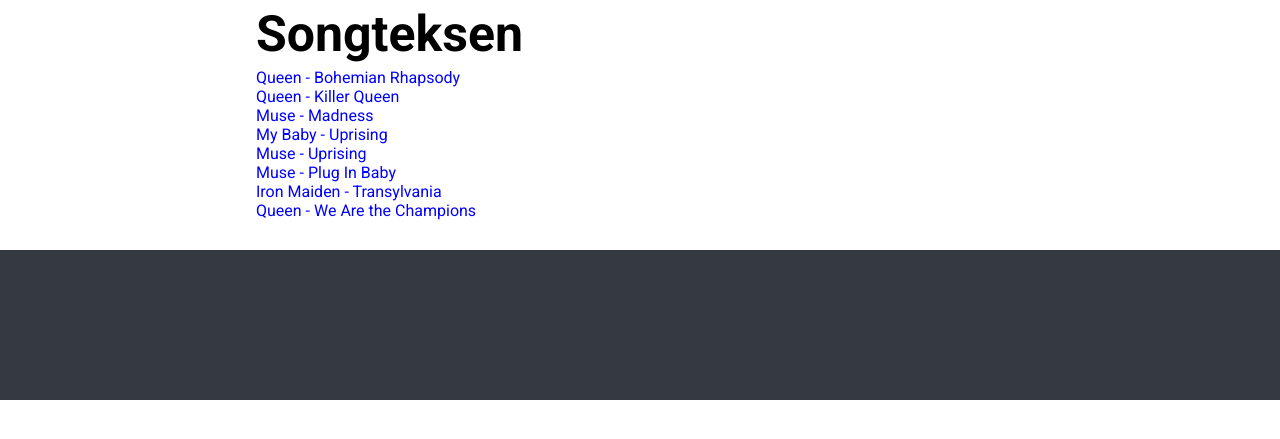
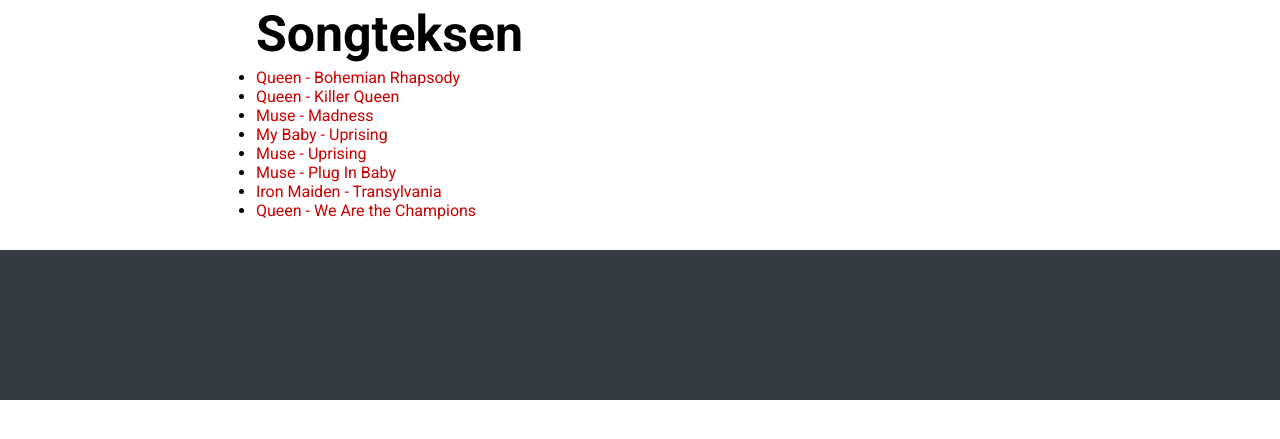
Before and after one commit to miitchel/C2-CodeCamp, a PHP site: page /C2-CodeCamp/songteksten/index.php in a window 1280 px wide. Shown: the part 100-539 px from the top of the page. Run offline with PHP 8.4, Linux system fonts and the light colour scheme; data comes from the database, SQL or seed files in the repository.

Commit message:
Songteksten index wordt nu in een lijst getoond
Dit was eerst gewoon onder elkaar. Ook de code opgeknapt.

```diff
--- a/songteksten/index.php
+++ b/songteksten/index.php
@@ -11,21 +11,25 @@
     <?php require_once '../header.php' ?>
   </header>
 
-  <main>
-    <div class="wrapper">
-      <?php
+  <?php
       $query = "SELECT * FROM songteksten";
       $statement = $conn->prepare($query);
       $statement->execute();
       $songteksten = $statement->fetchAll(PDO::FETCH_ASSOC);
-      ?>
+    ?>
 
+  <main>
+    <div class="wrapper">
+      <h1>Songteksen</h1>
 
-      <h1>Songteksen</h1>
-      <div class="songteksten-menu">
-        <?php foreach($songteksten as $songtekst): ?>
-        <a href="songtekst.php?id=<?php echo $songtekst['id']; ?>"><?php echo $songtekst['artiest'] ?> - <?php echo $songtekst['titel'] ?></a>
-        <?php endforeach ?>
+      <div class="items">
+        <ul>
+          <?php foreach($songteksten as $songtekst): ?>
+          <li>
+            <a href="songtekst.php?id=<?php echo $songtekst['id']; ?>"><?php echo $songtekst['artiest'] ?> - <?php echo $songtekst['titel'] ?></a>
+          </li>
+          <?php endforeach ?>
+        </ul>
       </div>
     </div>
   </main>
```
